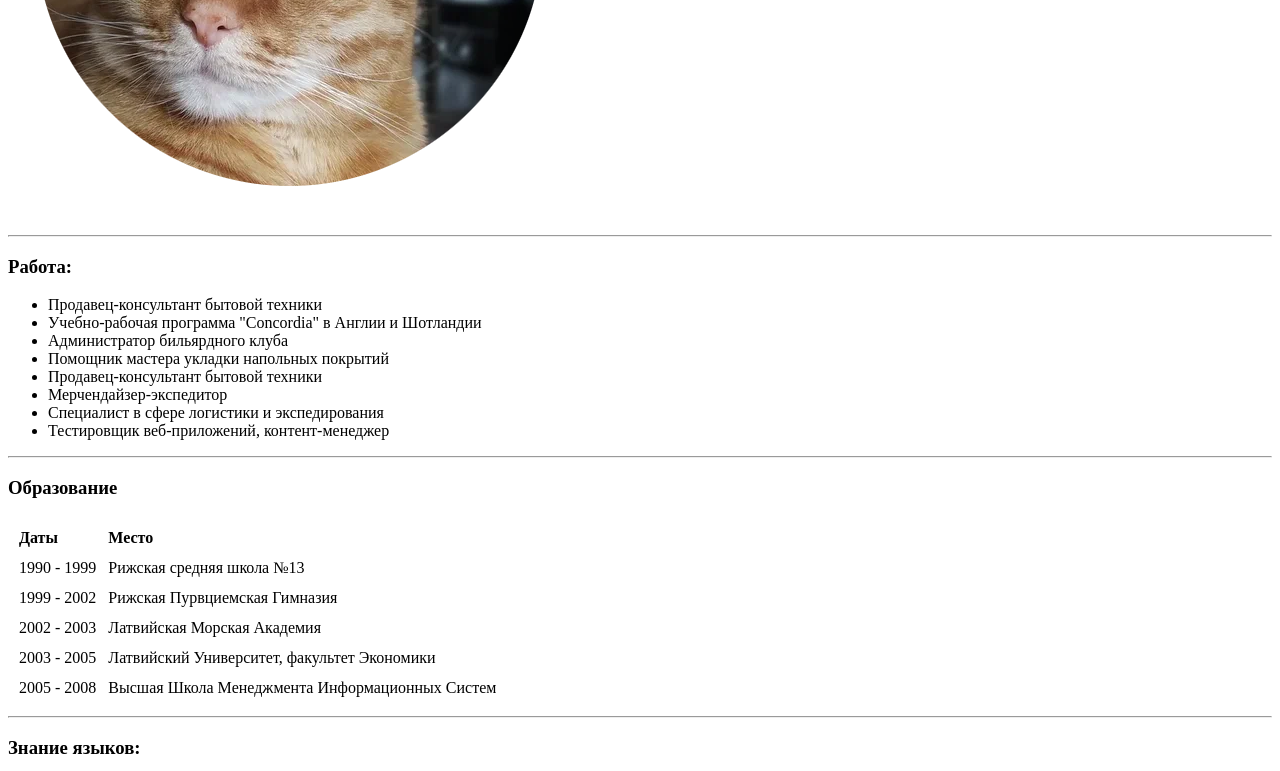
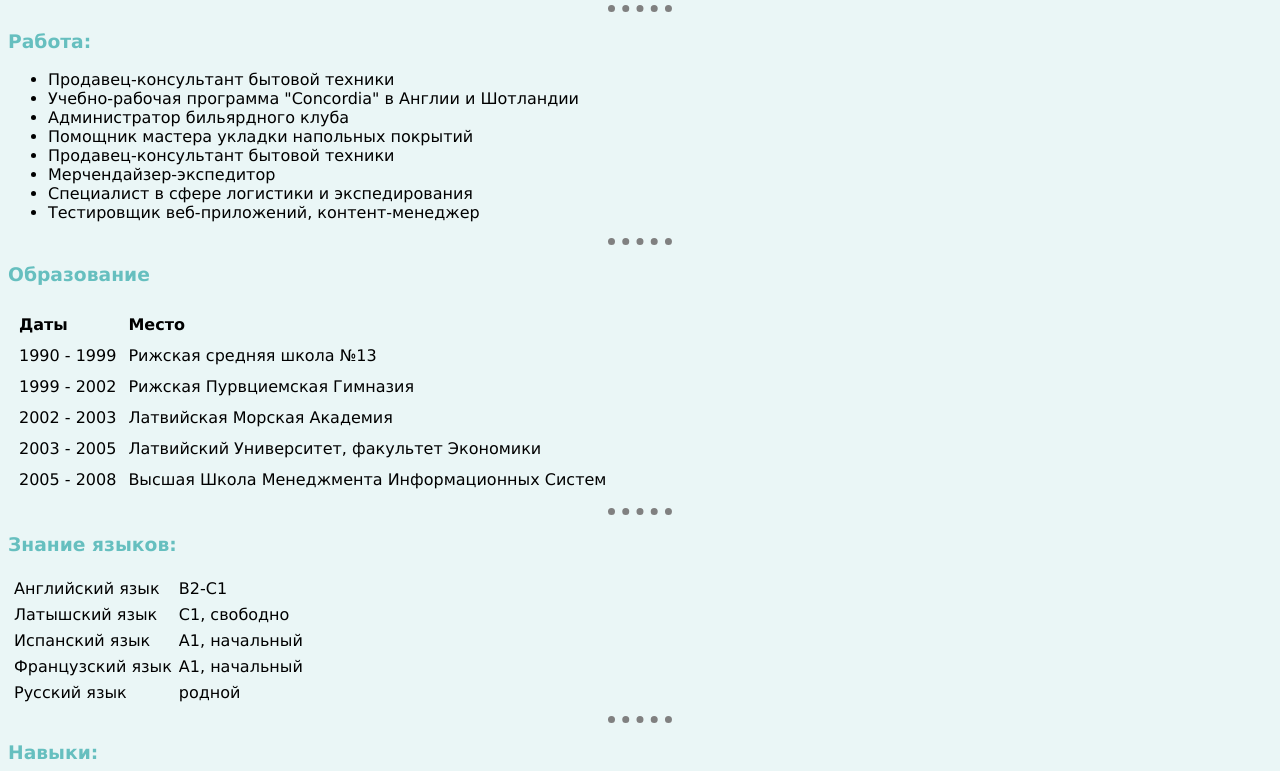
Before and after one commit to cuoriganso/homepage, a plain HTML site: page index.html in a window 1280 px wide. Shown: the part 357-1128 px from the top of the page. Drawn offline with Linux system fonts and the light colour scheme; the site is published under a folder, as on GitHub Pages, so addresses that start at the root find nothing.

Commit message:
Update index.html

```diff
--- a/index.html
+++ b/index.html
@@ -4,7 +4,7 @@
 <head>
   <meta charset="utf-8">
   <title>Andrey's Personal Site</title>
-  <link rel="stylesheet" href="/css/styles.css">
+  <link rel="stylesheet" href="homepage/css/styles.css">
 
 </head>
 
```
